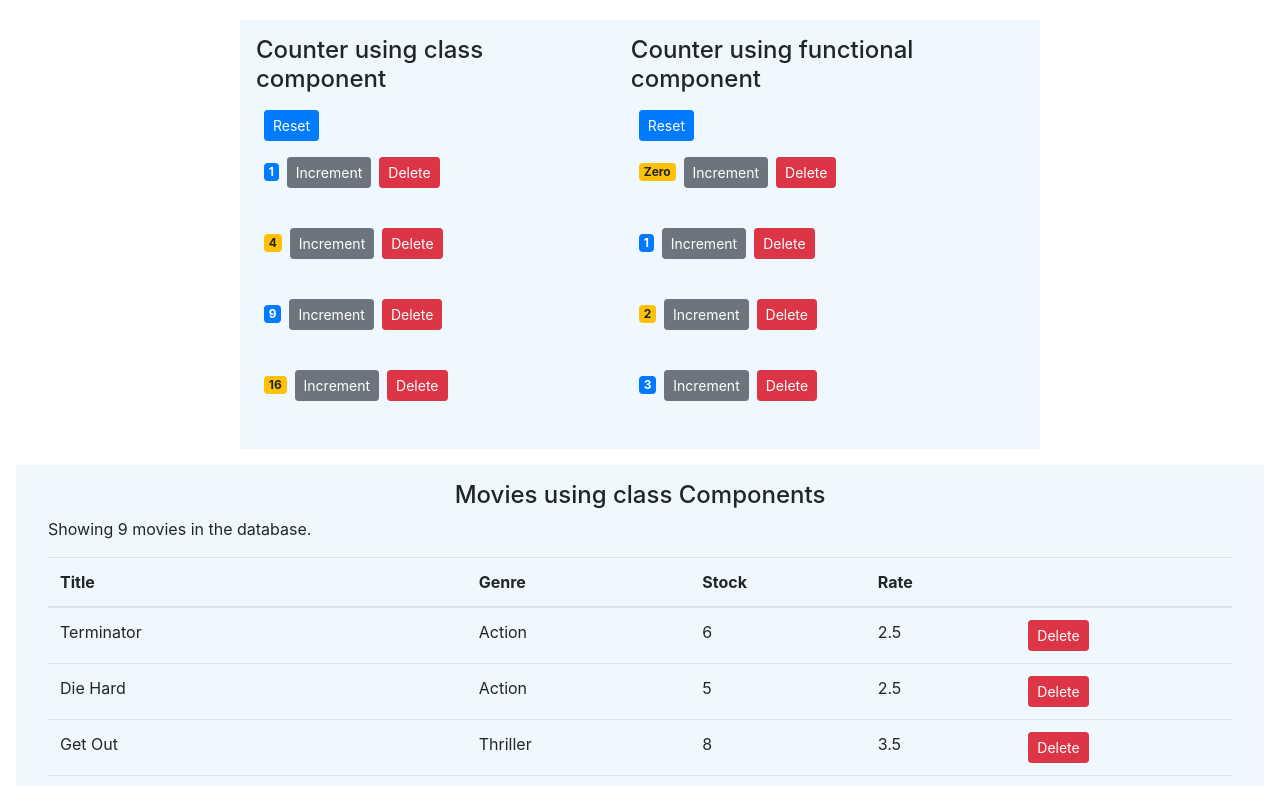
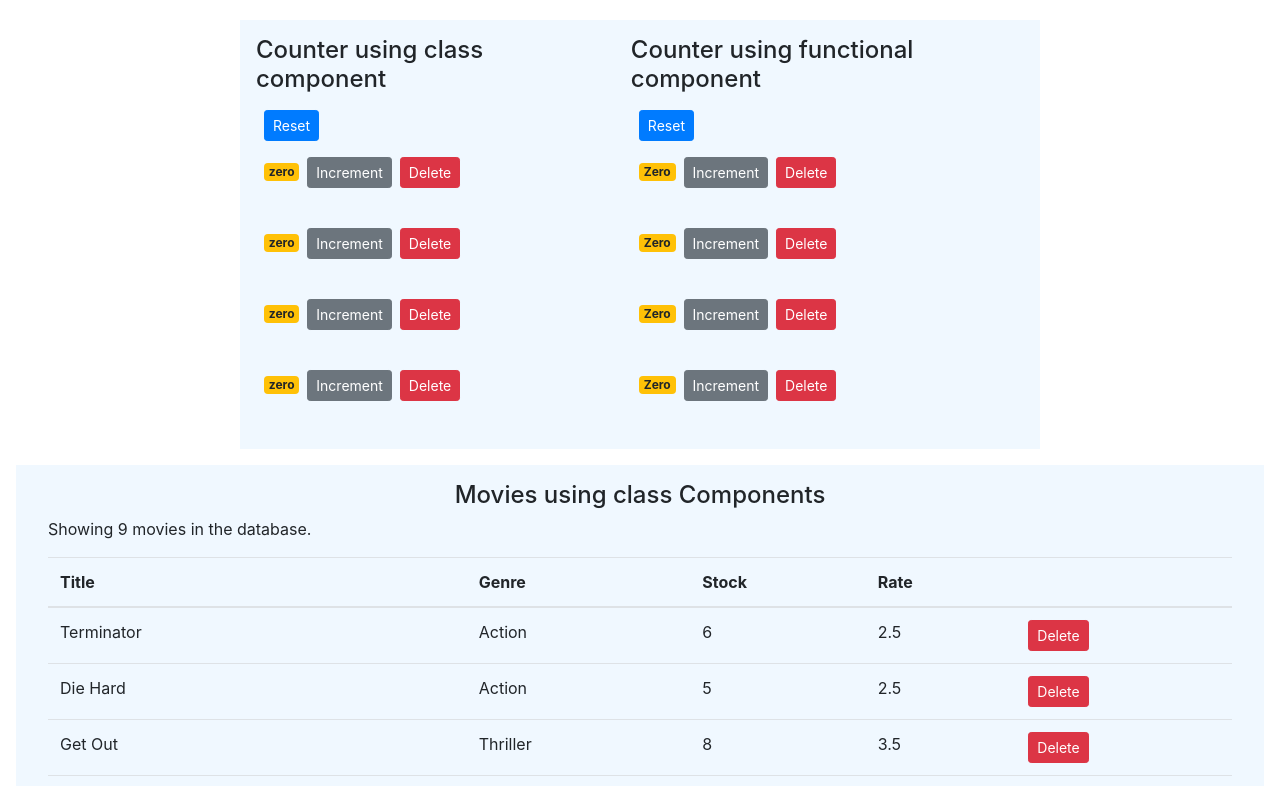
Before and after one commit to rutvik-kalathiya/vidly, a React (Create React App) app: page / in a window 1280 px wide. Shown: the top 786 px of the page. Built offline with nearby package versions, Linux system fonts and the light colour scheme.

Commit message:
All counter value set to 0

```diff
--- a/src/components/counter/countersClass.jsx
+++ b/src/components/counter/countersClass.jsx
@@ -4,10 +4,10 @@ import CounterClassComponent from "./counterClassComponent";
 class CountersClass extends Component {
     state = {
         counters: [
-            { id: 1, value: 1},
-            { id: 2, value: 4},
-            { id: 3, value: 9},
-            { id: 4, value: 16}
+            { id: 1, value: 0},
+            { id: 2, value: 0},
+            { id: 3, value: 0},
+            { id: 4, value: 0}
         ]
      }
 
--- a/src/components/counter/countersFunctional.jsx
+++ b/src/components/counter/countersFunctional.jsx
@@ -6,9 +6,9 @@ function CounterFunctional() {
 
   const [state, setState ] = useState( { counters: [
     {id: 1, value: 0 },
-    {id: 2, value: 1 },
-    {id: 3, value: 2 },
-    {id: 4, value: 3 },
+    {id: 2, value: 0 },
+    {id: 3, value: 0 },
+    {id: 4, value: 0 },
   ] }
   );
 
```
